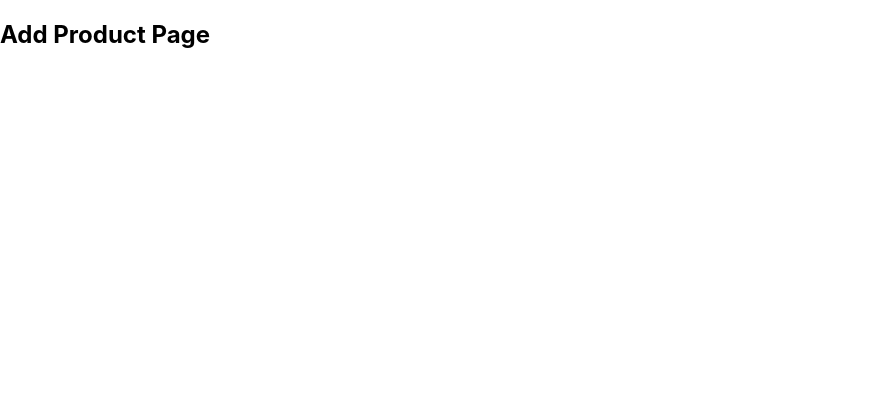
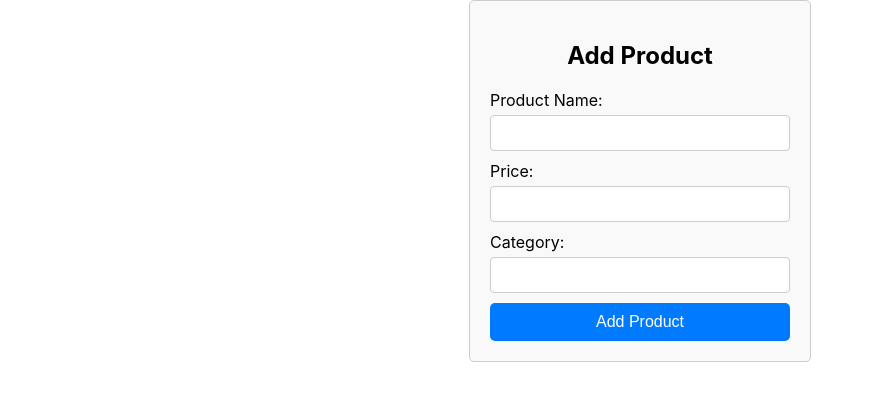
Before and after one commit to kausarsayyed20/Crop-Delight, a React (Create React App) app: page /add-product in a window 1280 px wide. Shown: the top 400 px of the page, without its empty margins (0-874 px from the left). Built offline with nearby package versions, Linux system fonts and the light colour scheme.

Commit message:
Add product page with username added in local storage

```diff
--- a/src/App.js
+++ b/src/App.js
@@ -5,8 +5,8 @@ import './App.css';
 import Register from './Components/Register/RegisterPage';
 import Login from './Components/Login/LoginPage';
 import Home from './Components/Home/HomePage';
-import AddProductPage from './Components/AddProduct/AddProductPage';
 import AddWorkPage from './Components/AddWork/AddWorkPage';
+import ProductForm from './Components/ProductForm/ProductForm';
 
 function App() {
   return (
@@ -16,7 +16,7 @@ function App() {
           <Route path="/" element={<Register />} />
           <Route path="/login" element={<Login />} />
           <Route path="/home" element={<Home />} />
-          <Route path="/add-product" element={<AddProductPage />} />
+          <Route path="/add-product" element={<ProductForm />} />
           <Route path="/add-work" element={<AddWorkPage />} />
         </Routes>
       </div>
--- a/src/Components/AddProduct/AddProductPage.js
+++ /dev/null
@@ -1,13 +0,0 @@
-// src/Components/AddProduct/AddProductPage.js
-import React from 'react';
-
-const AddProductPage = () => {
-  return (
-    <div>
-      <h2>Add Product Page</h2>
-      {/* Your form or content for adding a product */}
-    </div>
-  );
-};
-
-export default AddProductPage;
--- a/src/Components/Login/LoginPage.js
+++ b/src/Components/Login/LoginPage.js
@@ -40,6 +40,7 @@ class Login extends Component {
       if (response.ok) {
         const responseData = await response.json();
         console.log('Login successful:', responseData);
+        localStorage.setItem('username', username); // Store username in local storage
         this.setState({ error: 'Login successful' });
         alert('Login successful');
         navigate('/home'); // Redirect to the home page
--- /dev/null
+++ b/src/Components/ProductForm/ProductForm.css
@@ -0,0 +1,47 @@
+.ProductForm {
+    width: 300px;
+    margin: 0 auto;
+    padding: 20px;
+    border: 1px solid #ccc;
+    border-radius: 5px;
+    background-color: #f9f9f9;
+   }
+
+
+   .ProductForm h2 {
+    text-align: center;
+   }
+
+
+   .ProductForm div {
+    margin-bottom: 10px;
+   }
+
+
+   .ProductForm label {
+    display: block;
+    margin-bottom: 5px;
+   }
+
+
+   .ProductForm input {
+    width: 100%;
+    padding: 8px;
+    box-sizing: border-box;
+   }
+
+
+   .ProductForm button {
+    width: 100%;
+    padding: 10px;
+    background-color: #007bff;
+    color: #fff;
+    border: none;
+    border-radius: 5px;
+    cursor: pointer;
+   }
+
+
+   .ProductForm button:hover {
+    background-color: #0056b3;
+   }
--- /dev/null
+++ b/src/Components/ProductForm/ProductForm.js
@@ -0,0 +1,112 @@
+import React, { Component } from 'react';
+import { useNavigate } from 'react-router-dom';
+import './ProductForm.css';
+
+
+// Higher-order component to pass navigate prop
+function withNavigate(Component) {
+ return props => <Component {...props} navigate={useNavigate()} />;
+}
+
+
+class ProductForm extends Component {
+ constructor(props) {
+   super(props);
+   this.state = {
+     productName: '',
+     price: '',
+     category: '',
+     error: ''
+   };
+ }
+
+
+ // handle change
+ handleChange = (e) => {
+   this.setState({ [e.target.name]: e.target.value });
+ };
+
+
+ // submit handle
+ handleSubmit = async (e) => {
+   e.preventDefault();
+   const { productName, price, category } = this.state;
+   const { navigate } = this.props;
+   const username = localStorage.getItem('username'); // Retrieve username from local storage
+
+   try {
+     const response = await fetch('http://localhost:3000/product', {
+       method: 'POST',
+       headers: {
+         'Content-Type': 'application/json'
+       },
+       body: JSON.stringify({ productName, price, category, username })
+     });
+
+
+     if (response.ok) {
+       const responseData = await response.json();
+       console.log('Product added successfully:', responseData);
+       this.setState({ error: 'Product added successfully' });
+       alert('Product added successfully');
+       navigate('/'); // Redirect to homepage or another relevant page
+     } else {
+       const errorData = await response.json();
+       console.error('Product addition failed:', errorData);
+       this.setState({ error: 'Product addition failed' });
+     }
+   } catch (error) {
+     console.error('Error during product addition:', error);
+     this.setState({ error: 'Error during product addition' });
+   }
+ };
+
+
+ render() {
+   return (
+     <div className="ProductForm">
+       <h2>Add Product</h2>
+       <form onSubmit={this.handleSubmit}>
+         <div>
+           <label htmlFor="productName">Product Name:</label>
+           <input
+             type="text"
+             id="productName"
+             name="productName"
+             value={this.state.productName}
+             onChange={this.handleChange}
+             required
+           />
+         </div>
+         <div>
+           <label htmlFor="price">Price:</label>
+           <input
+             type="number"
+             id="price"
+             name="price"
+             value={this.state.price}
+             onChange={this.handleChange}
+             required
+           />
+         </div>
+         <div>
+           <label htmlFor="category">Category:</label>
+           <input
+             type="text"
+             id="category"
+             name="category"
+             value={this.state.category}
+             onChange={this.handleChange}
+             required
+           />
+         </div>
+         {this.state.error && <p style={{ color: 'red' }}>{this.state.error}</p>}
+         <button type="submit">Add Product</button>
+       </form>
+     </div>
+   );
+ }
+}
+
+
+export default withNavigate(ProductForm);
```
